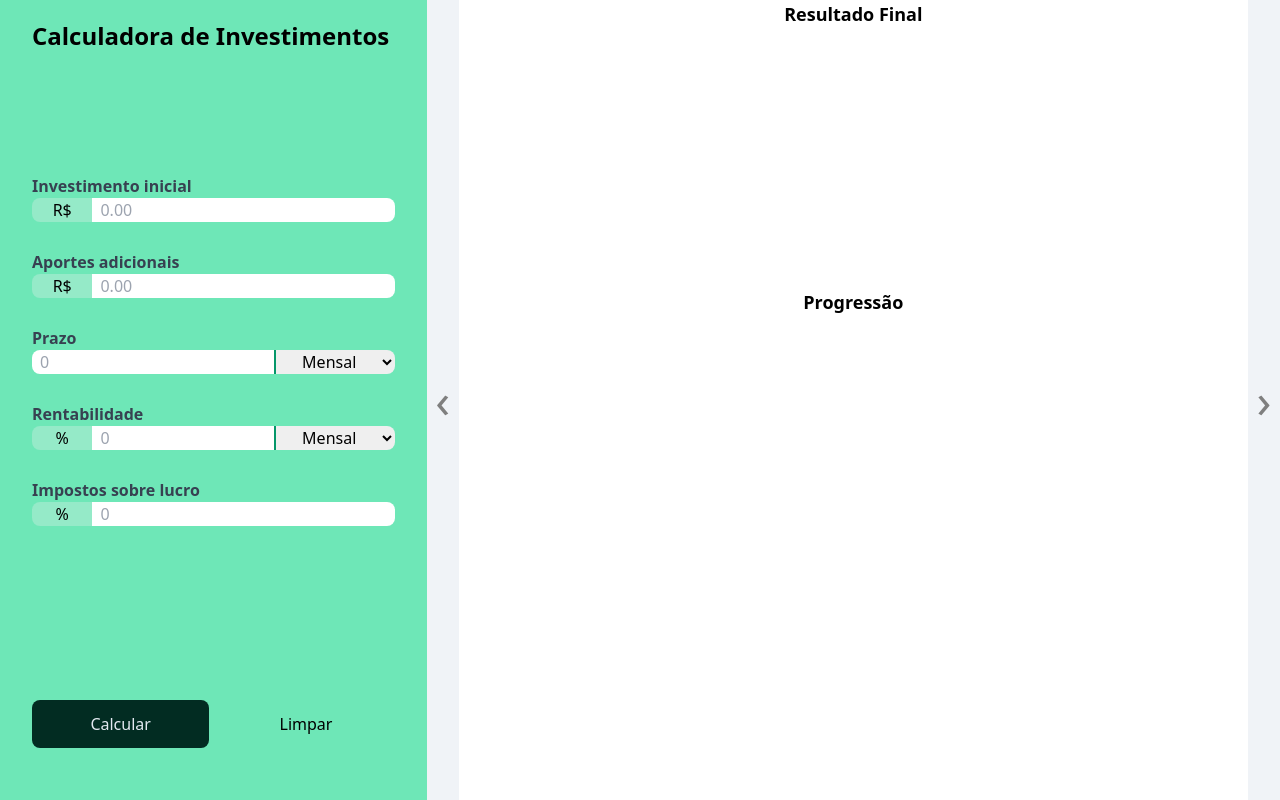
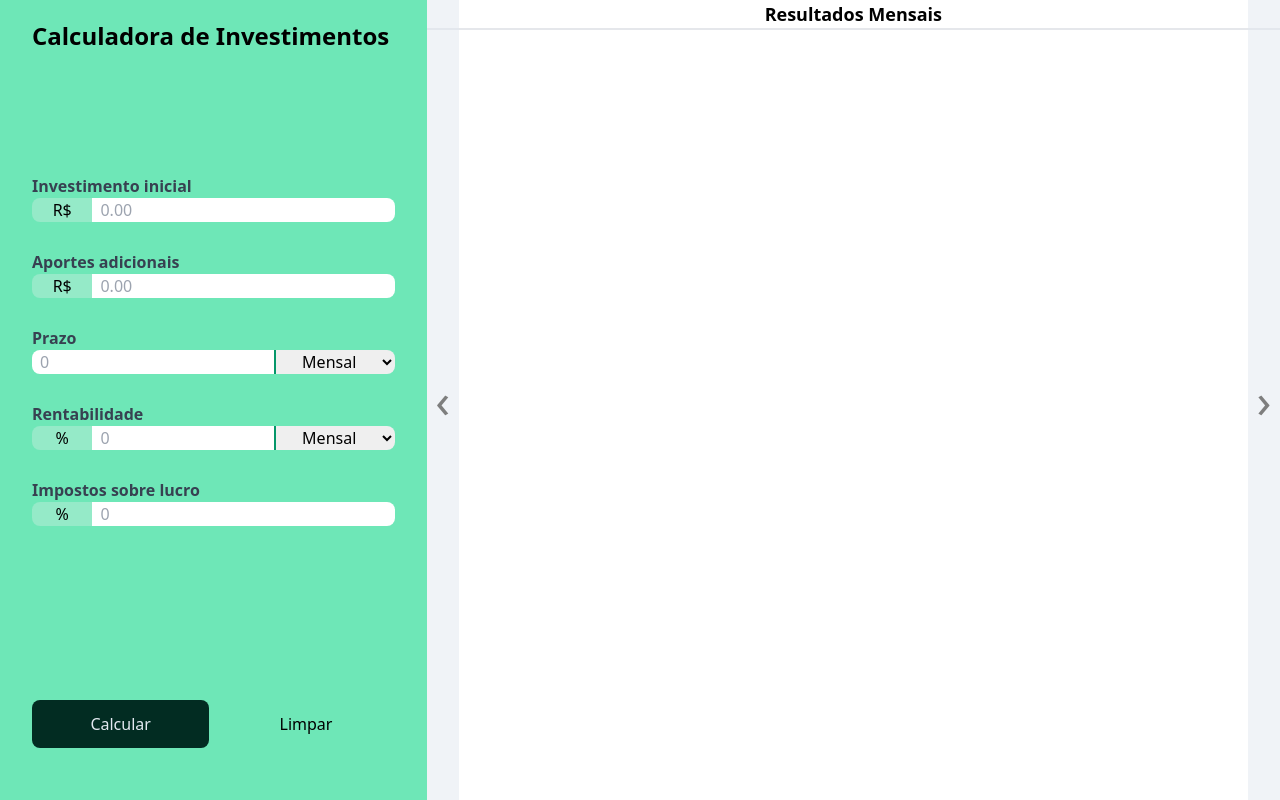
Before and after one commit to FlavioAmorim2/calculadora-investimentos, a website built with Vite: page index.html in a window 1280 px wide. Built offline with nearby package versions, Linux system fonts and the light colour scheme.

Commit message:
processos relacionados aos graficos foram comentados

```diff
--- a/index.html
+++ b/index.html
@@ -140,7 +140,7 @@
       <div
         id="carousel"
         class="h-full w-full flex overflow-x-auto scroll-smooth">
-        <section id="charts-container" class="h-full basis-full shrink-0">
+        <!-- <section id="charts-container" class="h-full basis-full shrink-0">
           <div class="h-[36%] flex flex-col items-center pb-10">
             <p class="font-bold text-lg">Resultado Final</p>
             <canvas id="final-money-distribution"></canvas>
@@ -149,7 +149,7 @@
             <p class="font-bold text-lg">Progressão</p>
             <canvas id="progression"></canvas>
           </div>
-        </section>
+        </section> -->
         <section
           id="table-container"
           class="h-full overflow-y-auto basis-full shrink-0">
--- a/main.js
+++ b/main.js
@@ -218,6 +218,6 @@ const previousButton = document.getElementById('slide-arrow-previous');
 //   carouselEl.scrollLeft -= mainEl.clientWidth;
 // });
 
-form.addEventListener('submit', renderProgression);
+// form.addEventListener('submit', renderProgression);
 // calculateButton.addEventListener('click', renderProgression);
 clearFormButton.addEventListener('click', clearForm);
```
